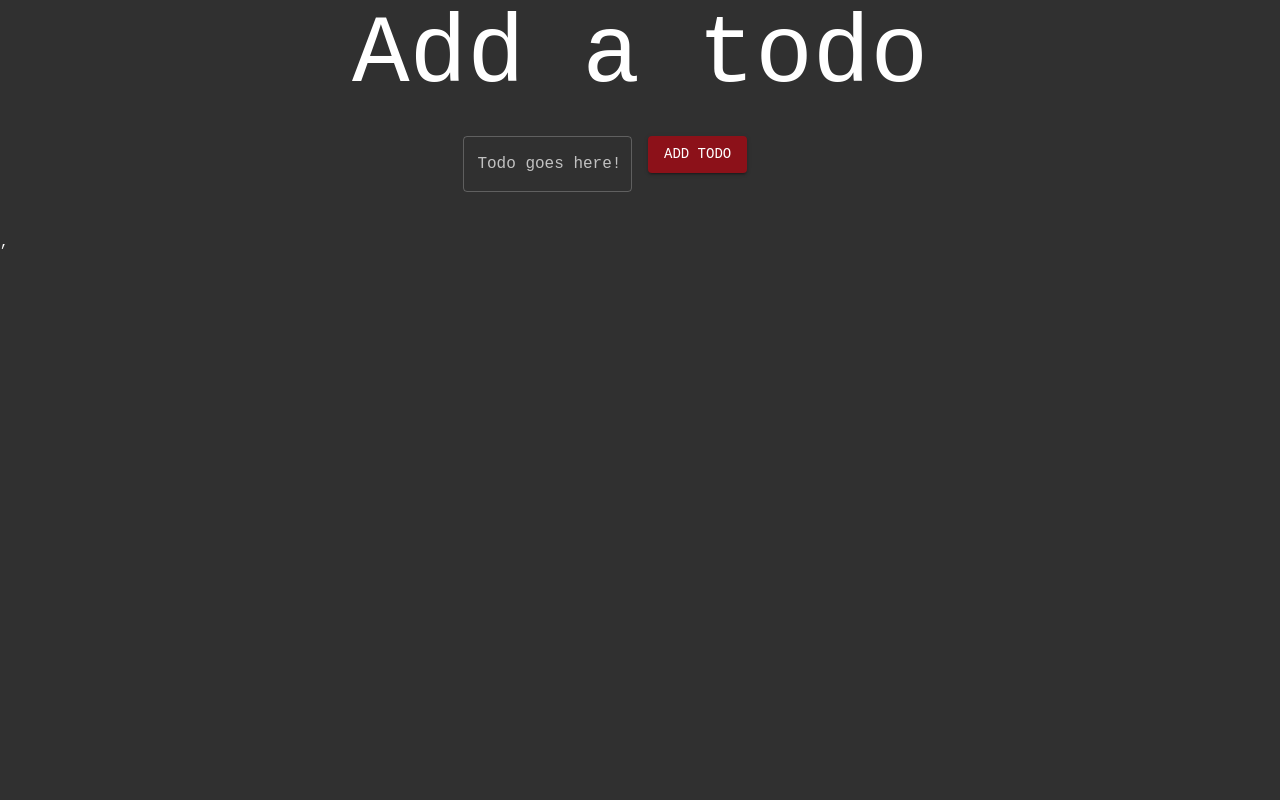
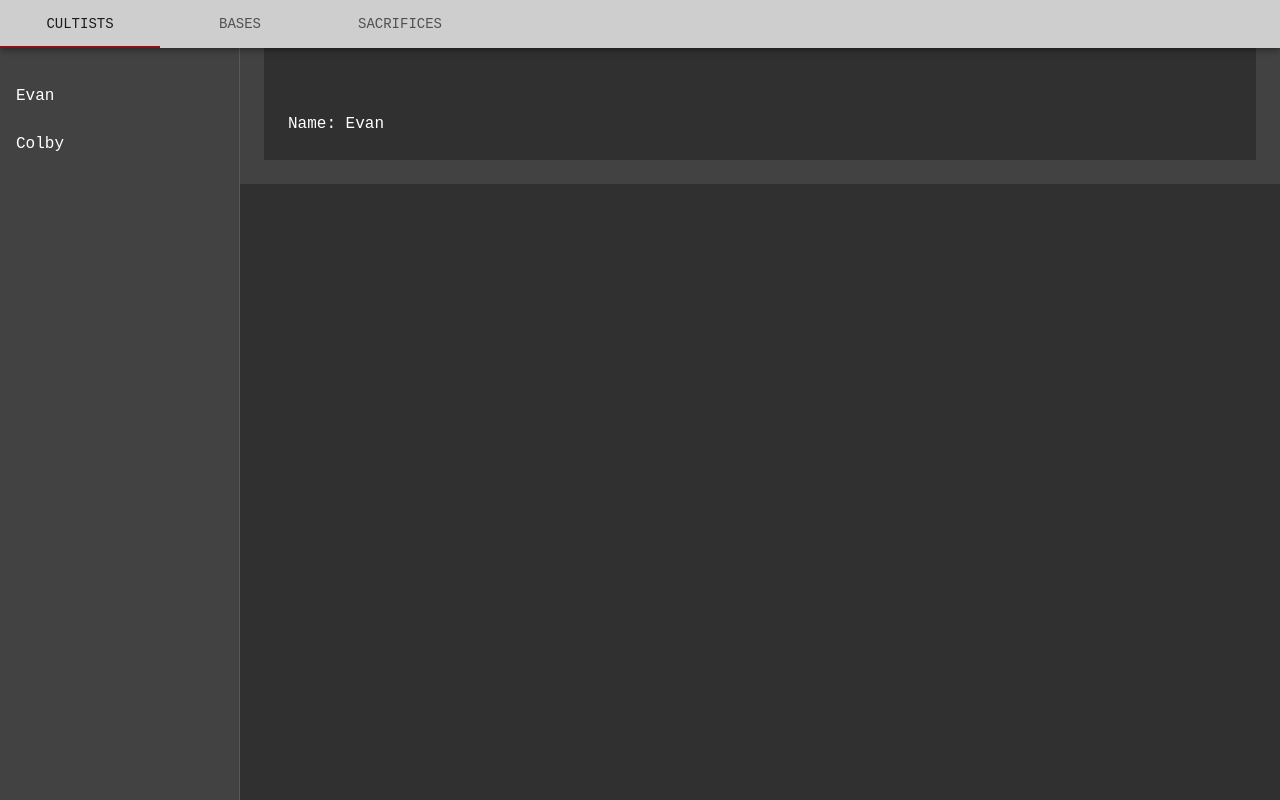
Before and after one commit to colbyeg/cthulhu-crime-squad, a React (Create React App) app: page / in a window 1280 px wide. Built offline with nearby package versions, Linux system fonts and the light colour scheme.

Commit message:
added cultists drawer

```diff
--- a/src/components/App.js
+++ b/src/components/App.js
@@ -10,63 +10,12 @@ import {
   Checkbox,
   Grid
 } from "@material-ui/core";
+import ManagementTabs from "./Management";
 
 const App = ({ dispatch, todos }) => {
-  const [input, setInput] = useState("");
+  const [selectedTab, setSelectedTab] = useState(0);
 
-  return (
-    <Grid
-      justify="center"
-      direction="column"
-      alignItems="center"
-      container
-      spacing={3}
-    >
-      <Grid item xs={6}>
-        <Typography variant="h1" color="textPrimary">
-          Add a todo
-        </Typography>
-      </Grid>
-      <Grid item xs={6}>
-        <form
-          onSubmit={e => {
-            e.preventDefault();
-            if (!input) {
-              return;
-            }
-            dispatch(addTodo(input));
-            setInput("");
-          }}
-        >
-          <Grid container spacing={2}>
-            <Grid item xs={6}>
-              <TextField
-                label="Todo goes here!"
-                value={input}
-                variant="outlined"
-                onChange={e => setInput(e.target.value)}
-              />
-            </Grid>
-            <Grid item xs={6}>
-              <Button variant="contained" color="secondary" type="submit">
-                Add Todo
-              </Button>
-            </Grid>
-          </Grid>
-        </form>
-      </Grid>
-      <Grid item xs={12}>
-        <List>
-          {todos.map(todo => (
-            <ListItem key="todo.text">
-              <Checkbox edge="start" tabIndex={-1} disableRipple />
-              {todo.text}
-            </ListItem>
-          ))}
-        </List>
-      </Grid>
-    </Grid>
-  );
+  return <ManagementTabs />;
 };
 
 const mapStateToProps = state => ({
--- /dev/null
+++ b/src/components/Management/Cultists.js
@@ -0,0 +1,68 @@
+import React, { useState } from "react";
+import {
+  makeStyles,
+  Drawer,
+  CssBaseline,
+  Typography,
+  List,
+  ListItem,
+  ListItemText
+} from "@material-ui/core";
+
+const drawerWidth = 240;
+
+const useStyles = makeStyles(theme => ({
+  root: {
+    display: "flex"
+  },
+  drawer: {
+    width: drawerWidth,
+    flexShrink: 0
+  },
+  drawerPaper: {
+    width: drawerWidth
+  },
+  toolbar: theme.mixins.toolbar,
+  content: {
+    flexGrow: 1,
+    backgroundColor: theme.palette.background.default,
+    padding: theme.spacing(3)
+  }
+}));
+
+export default function CultistsDrawer() {
+  const classes = useStyles();
+
+  const cultists = [{ name: "Evan" }, { name: "Colby" }];
+
+  const [selectedCultist, setSelectedCultist] = useState(0);
+
+  const CultistPane = props => <Typography>Name: {props.name}</Typography>;
+
+  return (
+    <div className={classes.root}>
+      <CssBaseline />
+      <Drawer
+        className={classes.drawer}
+        variant="permanent"
+        classes={{
+          paper: classes.drawerPaper
+        }}
+        anchor="left"
+      >
+        <div className={classes.toolbar} />
+        <List>
+          {cultists.map((c, i) => (
+            <ListItem onClick={() => setSelectedCultist(i)} button>
+              <ListItemText primary={c.name} key={c.name} />
+            </ListItem>
+          ))}
+        </List>
+      </Drawer>
+      <main className={classes.content}>
+        <div className={classes.toolbar} />
+        <CultistPane name={cultists[selectedCultist].name} />
+      </main>
+    </div>
+  );
+}
--- /dev/null
+++ b/src/components/Management/index.js
@@ -0,0 +1,70 @@
+import React, { useState } from "react";
+import {
+  makeStyles,
+  AppBar,
+  Box,
+  Tabs,
+  Tab,
+  Typography
+} from "@material-ui/core";
+import CultistDrawer from "./Cultists";
+function TabPanel(props) {
+  const { children, value, index, ...other } = props;
+
+  return (
+    <Typography
+      component="div"
+      role="tabpanel"
+      hidden={value !== index}
+      id={`simple-tabpanel-${index}`}
+      aria-labelledby={`simple-tab-${index}`}
+      {...other}
+    >
+      {value === index && <Box p={3}>{children}</Box>}
+    </Typography>
+  );
+}
+
+const useStyles = makeStyles(theme => ({
+  root: {
+    flexGrow: 1,
+    backgroundColor: theme.palette.background.paper
+  },
+  appBar: {
+    zIndex: theme.zIndex.drawer + 1
+  }
+}));
+
+export default function ManagementTabs() {
+  const classes = useStyles();
+  const [selectedTab, setSelectedTab] = useState(0);
+
+  const handleChange = (event, newValue) => {
+    setSelectedTab(newValue);
+  };
+
+  return (
+    <div className={classes.root}>
+      <AppBar position="fixed" className={classes.appBar}>
+        <Tabs
+          value={selectedTab}
+          onChange={handleChange}
+          aria-label="simple tabs example"
+        >
+          <Tab label="Cultists" />
+          <Tab label="Bases" />
+          <Tab label="Sacrifices" />
+        </Tabs>
+      </AppBar>
+      <TabPanel value={selectedTab} index={0}>
+        <CultistDrawer />
+      </TabPanel>
+      <TabPanel value={selectedTab} index={1}>
+        Item Two
+      </TabPanel>
+      <TabPanel value={selectedTab} index={2}>
+        Item Three
+      </TabPanel>
+    </div>
+  );
+}
--- a/src/index.js
+++ b/src/index.js
@@ -16,7 +16,6 @@ ReactDOM.render(
       <CssBaseline />
       <App />
     </ThemeProvider>
-    ,
   </Provider>,
   document.getElementById("root")
 );
```
Also changed, not shown: src/components/Management/Bases.js (added), src/components/Management/Sacrifices.js (added).
